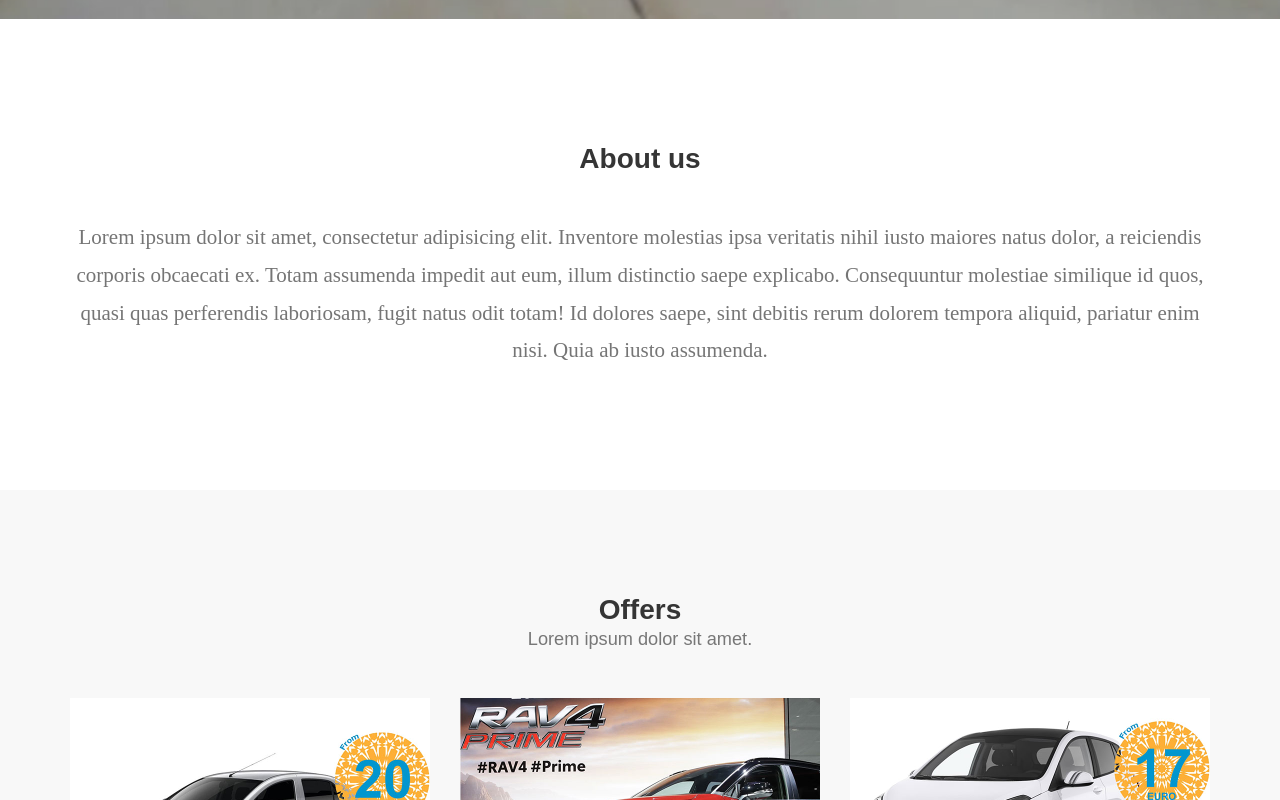
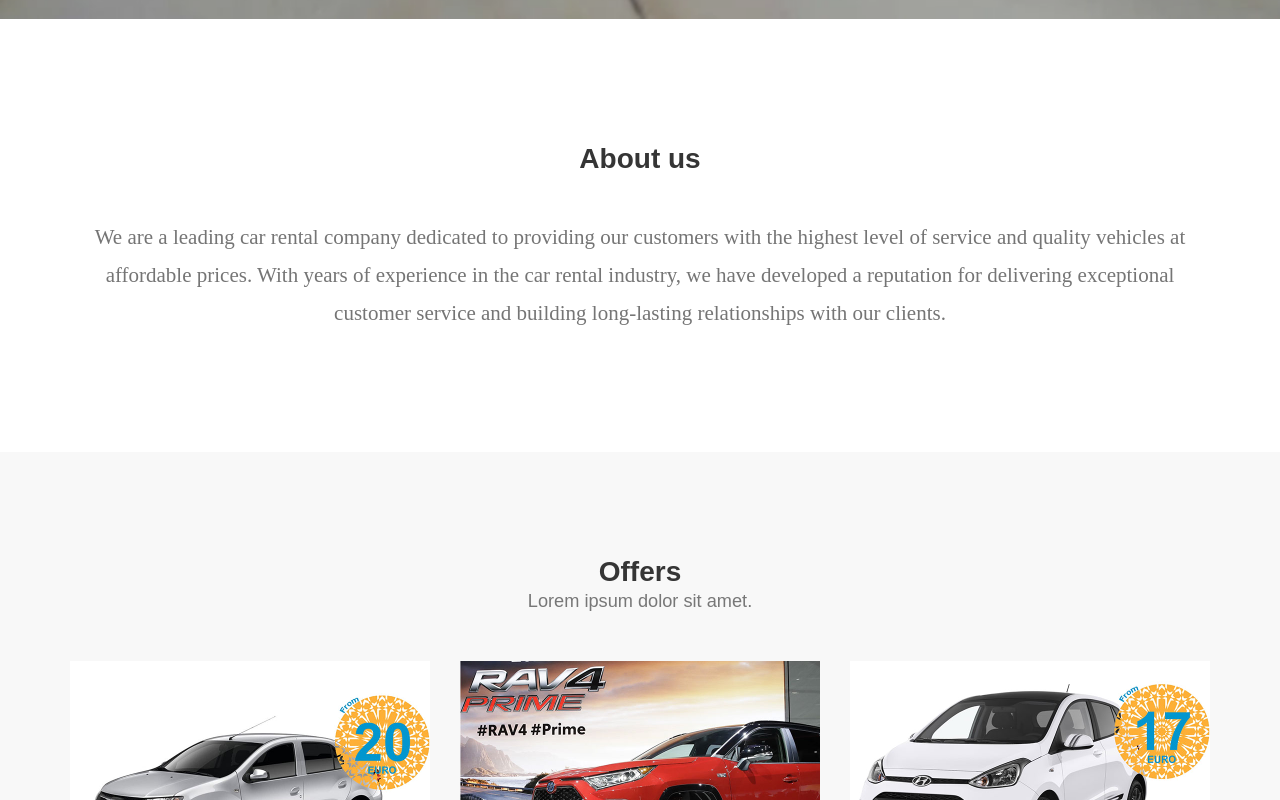
Before and after one commit to rahmlad-aramide/fcahpt-car-rental, a plain HTML site: page index.html in a window 1280 px wide. Shown: the part 701-1501 px from the top of the page. Drawn offline with nearby package versions, Linux system fonts and the light colour scheme; a web font is replaced by a local one.

Commit message:
update: frontend updated

```diff
--- a/index.html
+++ b/index.html
@@ -113,12 +113,10 @@
 
                                    <br>
 
-                                   <p class="lead">Lorem ipsum dolor sit amet, consectetur adipisicing elit. Inventore
-                                        molestias ipsa veritatis nihil iusto maiores natus dolor, a reiciendis corporis
-                                        obcaecati ex. Totam assumenda impedit aut eum, illum distinctio saepe explicabo.
-                                        Consequuntur molestiae similique id quos, quasi quas perferendis laboriosam,
-                                        fugit natus odit totam! Id dolores saepe, sint debitis rerum dolorem tempora
-                                        aliquid, pariatur enim nisi. Quia ab iusto assumenda.</p>
+                                   <p class="lead">We are a leading car rental company dedicated to providing our customers with the highest level
+                                        of service and quality vehicles at affordable prices. With years of experience in the car
+                                        rental industry, we have developed a reputation for delivering exceptional customer service and
+                                        building long-lasting relationships with our clients.</p>
                               </div>
                          </div>
                     </div>
```
